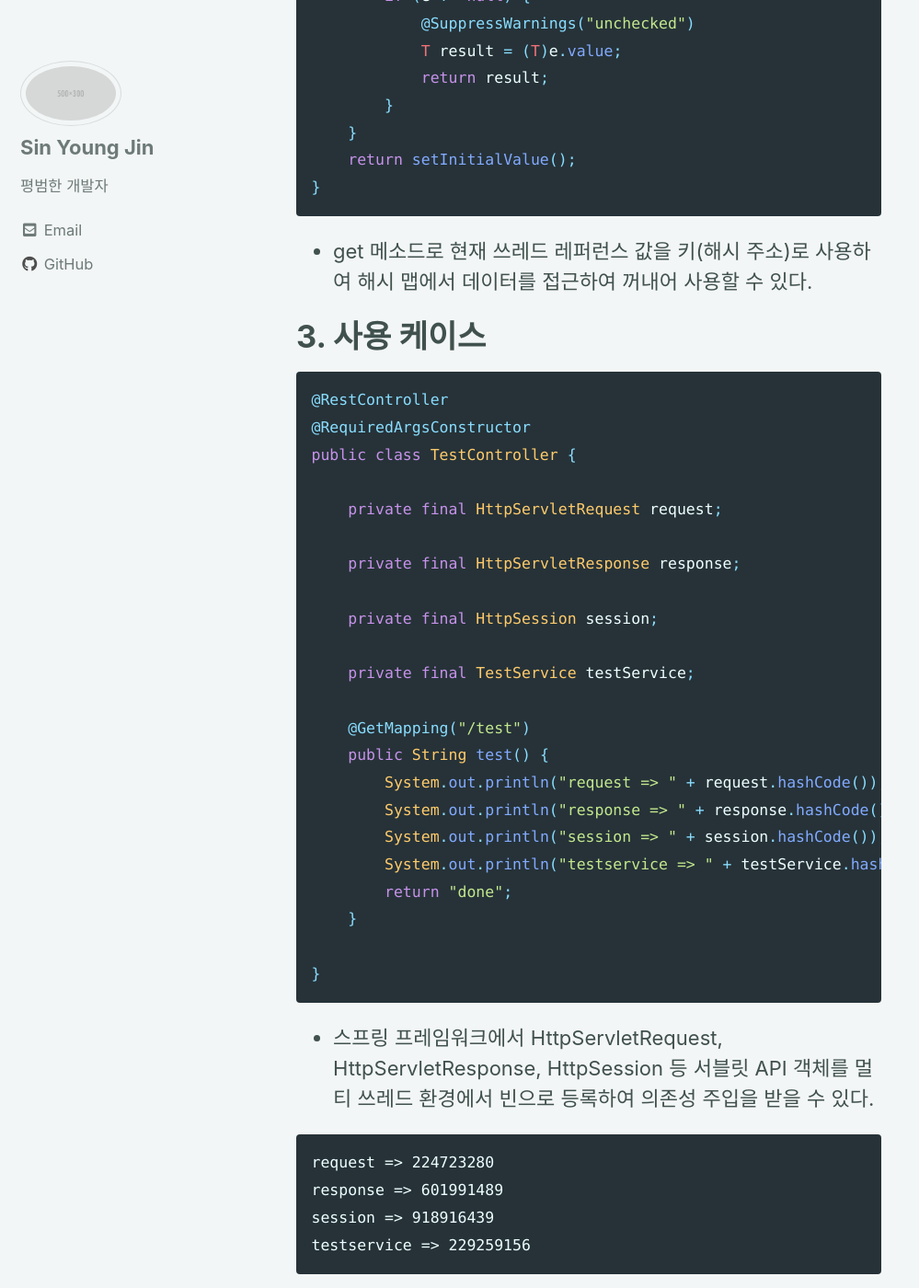
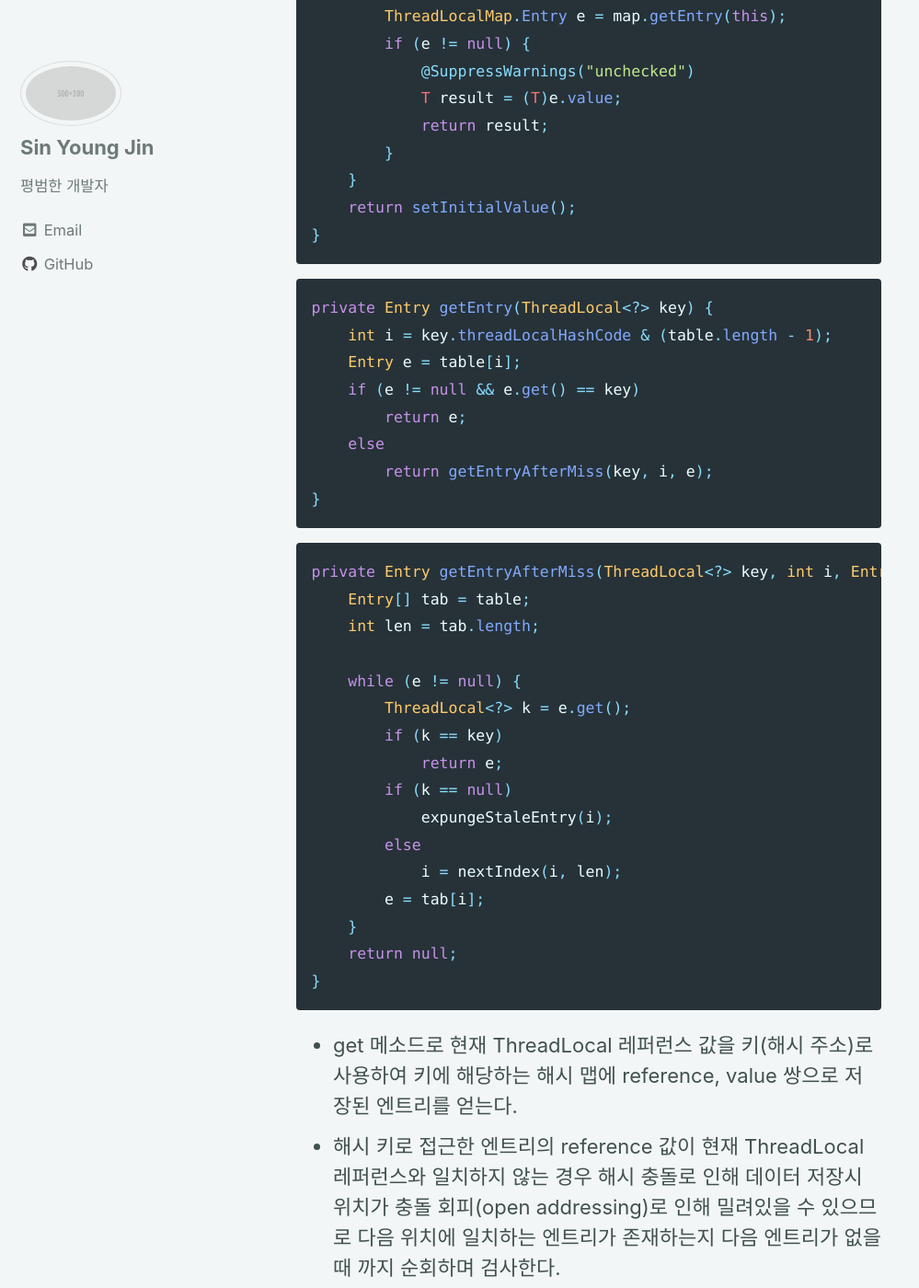
Before and after one commit to nmrhtn7898/nmrhtn7898.github.io, a Jekyll site: the page built from _posts/2020-07-12-1.md, in a window 1280 px wide and 1400 px high, scrolled down 8172 px. Shown: the whole window at 92% size, without its empty margins (0-999 px from the left). Built offline with Jekyll 4.4.1, drawn with Linux system fonts in a browser that asks for light colours; cached includes are drawn as plain includes; comment, search, counter and statistics services are not loaded; some of the changed text lies outside the part shown.

Commit message:
update posts

````diff
--- a/_posts/2020-07-12-1.md
+++ b/_posts/2020-07-12-1.md
@@ -68,6 +69,7 @@ Thread => Thread-8 // hashCode => 565318970
 Thread => Thread-4 // hashCode => 1263154280
 ```
 
+___
 # __2\. 분석__
 
 ```java
@@ -248,8 +250,41 @@ public T get() {
 }
 ```
 
-* get 메소드로 현재 쓰레드 레퍼런스 값을 키(해시 주소)로 사용하여 해시 맵에서 데이터를 접근하여 꺼내어 사용할 수 있다.
+```java
+private Entry getEntry(ThreadLocal<?> key) {
+    int i = key.threadLocalHashCode & (table.length - 1);
+    Entry e = table[i];
+    if (e != null && e.get() == key)
+        return e;
+    else
+        return getEntryAfterMiss(key, i, e);
+}
+```
 
+```java
+private Entry getEntryAfterMiss(ThreadLocal<?> key, int i, Entry e) {
+    Entry[] tab = table;
+    int len = tab.length;
+
+    while (e != null) {
+        ThreadLocal<?> k = e.get();
+        if (k == key)
+            return e;
+        if (k == null)
+            expungeStaleEntry(i);
+        else
+            i = nextIndex(i, len);
+        e = tab[i];
+    }
+    return null;
+}
+```
+
+* get 메소드로 현재 ThreadLocal 레퍼런스 값을 키(해시 주소)로 사용하여 키에 해당하는 해시 맵에 reference, value 쌍으로 저장된 엔트리를 얻는다.
+* 해시 키로 접근한 엔트리의 reference 값이 현재 ThreadLocal 레퍼런스와 일치하지 않는 경우 해시 충돌로 인해 데이터 저장시 위치가
+충돌 회피(open addressing)로 인해 밀려있을 수 있으므로 다음 위치에 일치하는 엔트리가 존재하는지 다음 엔트리가 없을 때 까지 순회하며 검사한다.
+
+___
 # __3\. 사용 케이스__
 
 ```java
@@ -318,7 +353,7 @@ protected void doFilterInternal(HttpServletRequest request, HttpServletResponse
        RequestContextHolder.setRequestAttributes(requestAttributes, this.threadContextInheritable);
        if (this.logger.isTraceEnabled()) {
            this.logger.trace("Bound request context to thread: " + request);
-       }
+   }
 }
 ```
 
@@ -328,15 +363,15 @@ protected void doFilterInternal(HttpServletRequest request, HttpServletResponse
 
 ```java
 public static void setRequestAttributes(@Nullable RequestAttributes attributes, boolean inheritable) {
-       if (attributes == null) {
-           resetRequestAttributes();
-       } else if (inheritable) {
-           inheritableRequestAttributesHolder.set(attributes);
-           requestAttributesHolder.remove();
-       } else {
-           requestAttributesHolder.set(attributes);
-           inheritableRequestAttributesHolder.remove();
-       }
+    if (attributes == null) {
+        resetRequestAttributes();
+    } else if (inheritable) {
+        inheritableRequestAttributesHolder.set(attributes);
+        requestAttributesHolder.remove();
+    } else {
+        requestAttributesHolder.set(attributes);
+        inheritableRequestAttributesHolder.remove();
+    }
 }
 ```
 
@@ -365,6 +400,7 @@ final class ThreadLocalSecurityContextHolderStrategy implements SecurityContextH
 
 마찬가지로 스프링 시큐리티의 SecurityContextHolder 객체도 동일한 방식이라고 볼 수 있겠다.
 
+___
 # __4\. 마무리__
 * 멀티 쓰레드 환경에서 각 쓰레드마다 해시 맵 형태의 저장소인 ThreadLocalMap 객체를 가지는데 하나의 값을 관리하는 ThreadLocal 객체를 사용하여 현재 쓰레드에서 사용하는 ThreadLocalMap 저장소에 값을
 저장하거나 꺼내거나 삭제하는 등 접근할 수 있으며 객체의 레퍼런스 값을 키로 해싱하여 해시 주소로 사용하게 된다.
````
Also changed, not shown: other parts of _posts/2020-07-12-1.md (+4 -3 lines), _posts/2020-07-13-2.md (+4 -1 lines).
